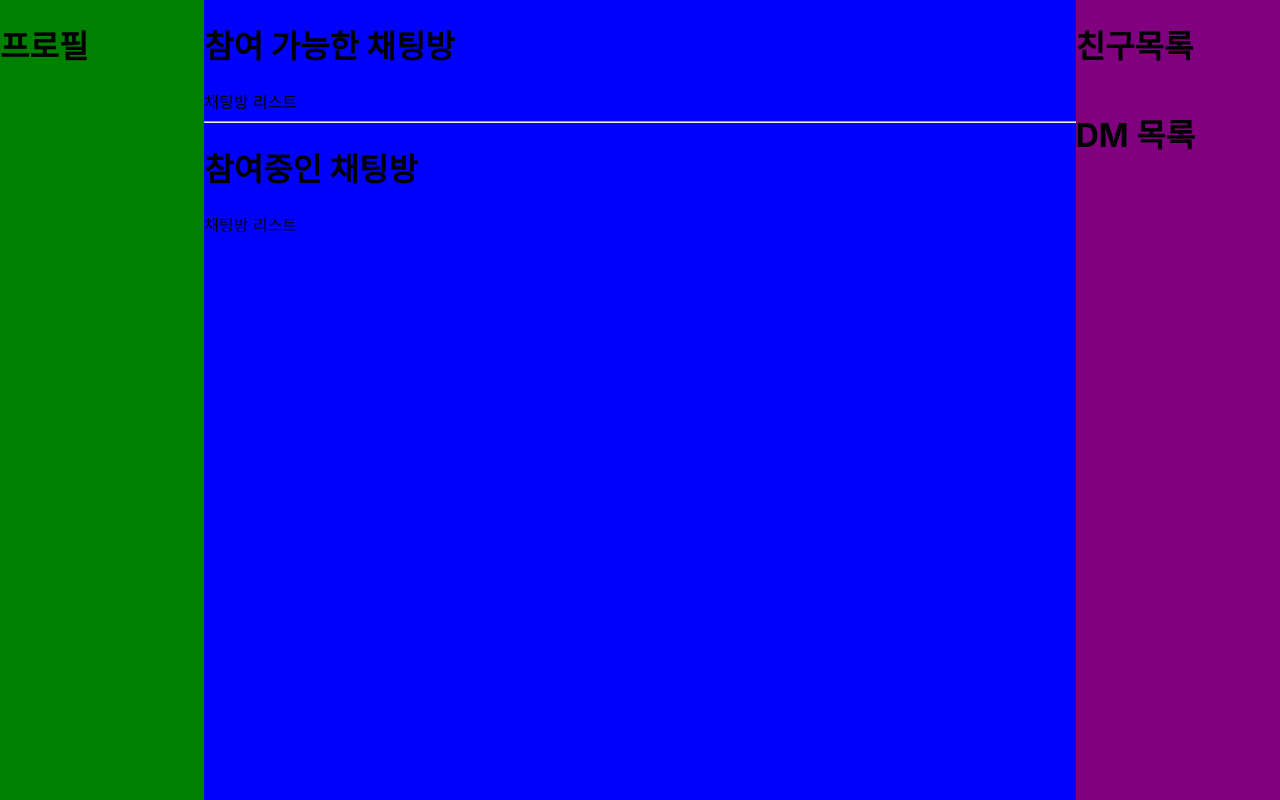
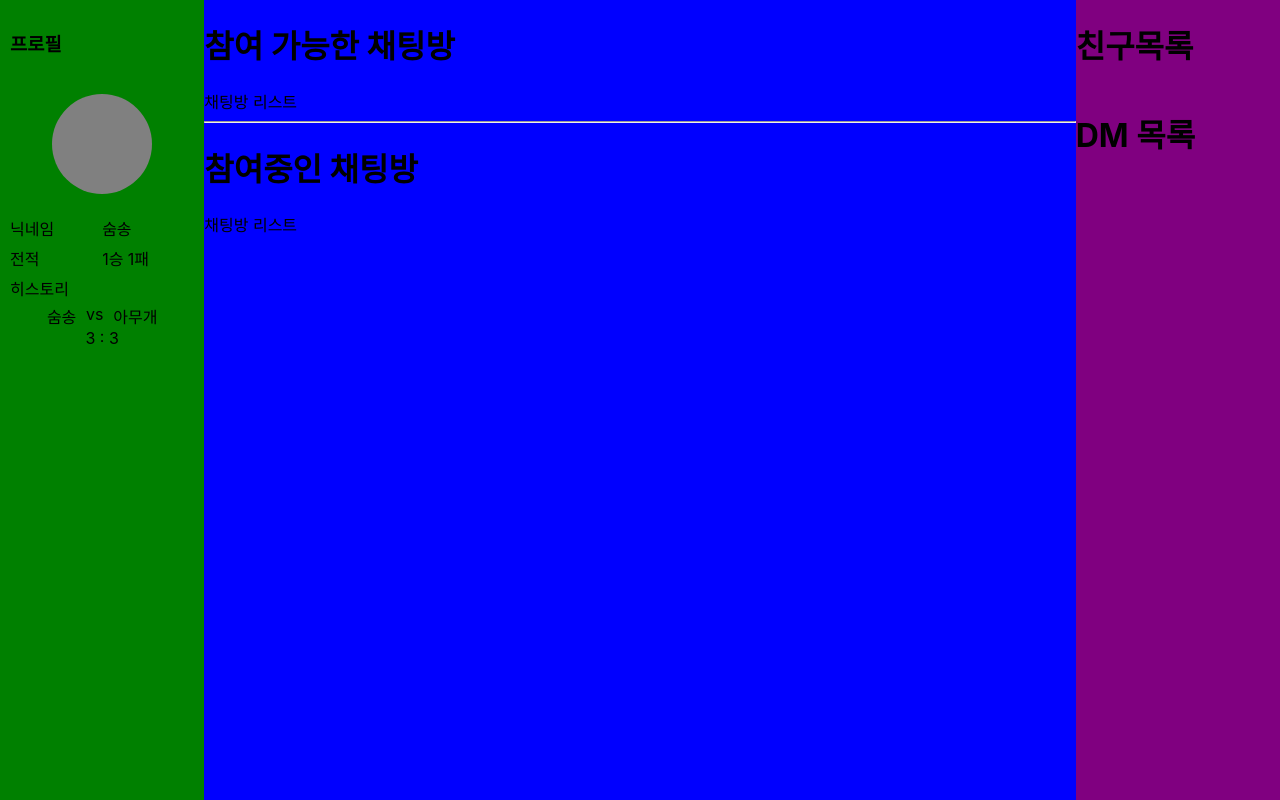
Before and after one commit to sumnii/42-pongpong-FE, a React (Create React App) app: page /list/chat in a window 1280 px wide. Built offline with nearby package versions, Linux system fonts and the light colour scheme.

Commit message:
feat: 프로필 레이아웃 구현
#1

```diff
--- a/src/components/profile/Profile.tsx
+++ b/src/components/profile/Profile.tsx
@@ -1,5 +1,32 @@
 import React from "react";
+import * as S from "./style";
 
 export default function Profile() {
-  return <h1>프로필</h1>;
+  return (
+    <S.profileLayout>
+      <h3>프로필</h3>
+      <S.tmpImg />
+      <S.infoWrapper>
+        <S.infoLabel>
+          닉네임
+          <br />
+          전적
+          <br />
+          히스토리
+        </S.infoLabel>
+        <S.infoValue>
+          숨송
+          <br />
+          1승 1패
+          <br />
+        </S.infoValue>
+      </S.infoWrapper>
+      <S.players>
+        <S.player>숨송</S.player>
+        <S.versus>vs</S.versus>
+        <S.player>아무개</S.player>
+      </S.players>
+      <S.score>3 : 3</S.score>
+    </S.profileLayout>
+  );
 }
--- /dev/null
+++ b/src/components/profile/style.jsx
@@ -0,0 +1,49 @@
+import styled from "@emotion/styled";
+
+export const profileLayout = styled.div`
+  display: flex;
+  flex-direction: column;
+
+  padding: 10px;
+`;
+
+export const tmpImg = styled.div`
+  width: 100px;
+  height: 100px;
+  border-radius: 100%;
+  background-color: gray;
+
+  margin: 20px auto;
+`;
+
+export const infoWrapper = styled.div`
+  display: flex;
+`;
+
+export const infoLabel = styled.span`
+  width: 50%;
+  line-height: 30px;
+`;
+
+export const infoValue = styled.span`
+  line-height: 30px;
+`;
+
+export const players = styled.div`
+  display: flex;
+  justify-content: center;
+`;
+
+export const player = styled.span`
+  width: 40;
+  text-align: center;
+`;
+
+export const versus = styled.span`
+  width: 20%;
+  text-align: center;
+`;
+
+export const score = styled.span`
+  text-align: center;
+`;
```
